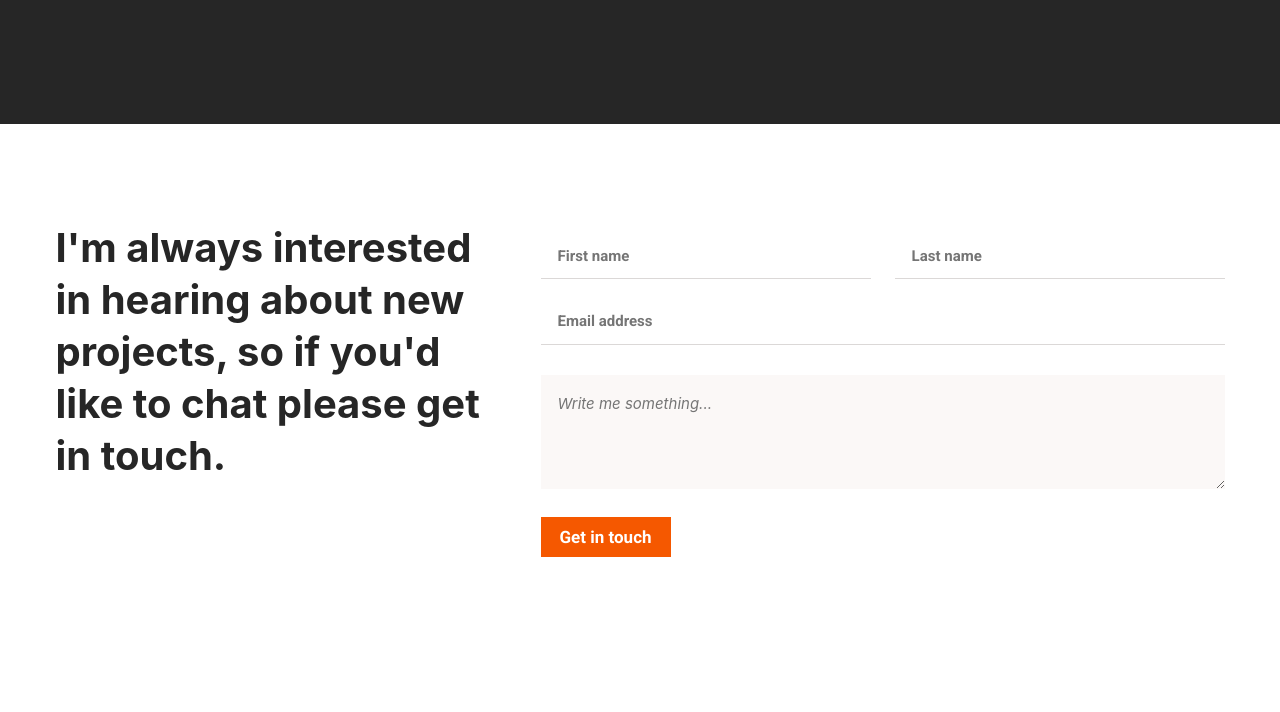
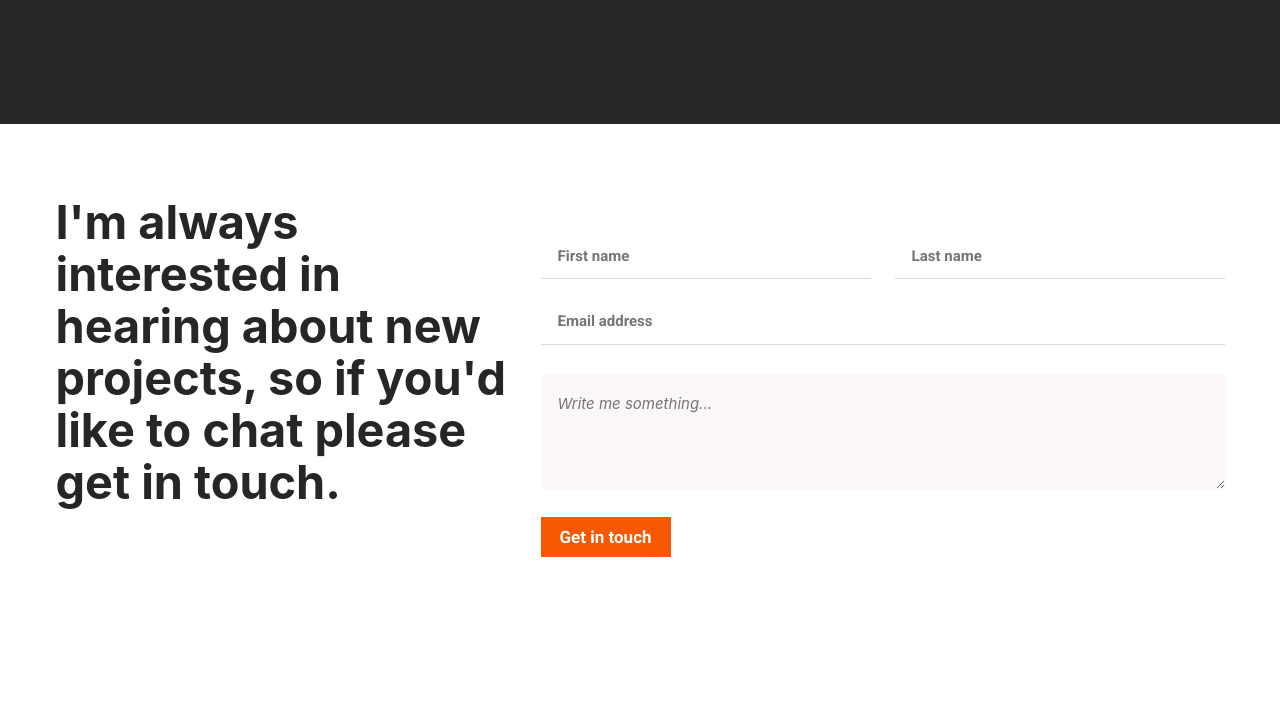
Before and after one commit to unorjikingsley/Portfolio-Website, a website: page index.html in a window 1280 px wide. Shown: the part 3621-4333 px from the top of the page. Drawn offline with Linux system fonts and the light colour scheme.

Commit message:
add accessibilty

```diff
--- a/index.html
+++ b/index.html
@@ -248,8 +248,8 @@
 
     <form action="https://formspree.io/f/xeqwrjop" method="post" class="contact-form">
         <div class="interest">
-            <h4>I'm always interested in hearing about new projects,
-                so if you'd like to chat please get in touch.</h4>
+            <h3>I'm always interested in hearing about new projects,
+                so if you'd like to chat please get in touch.</h3>
         </div>
         <div class="all-cont">
             <div class="all">
```
